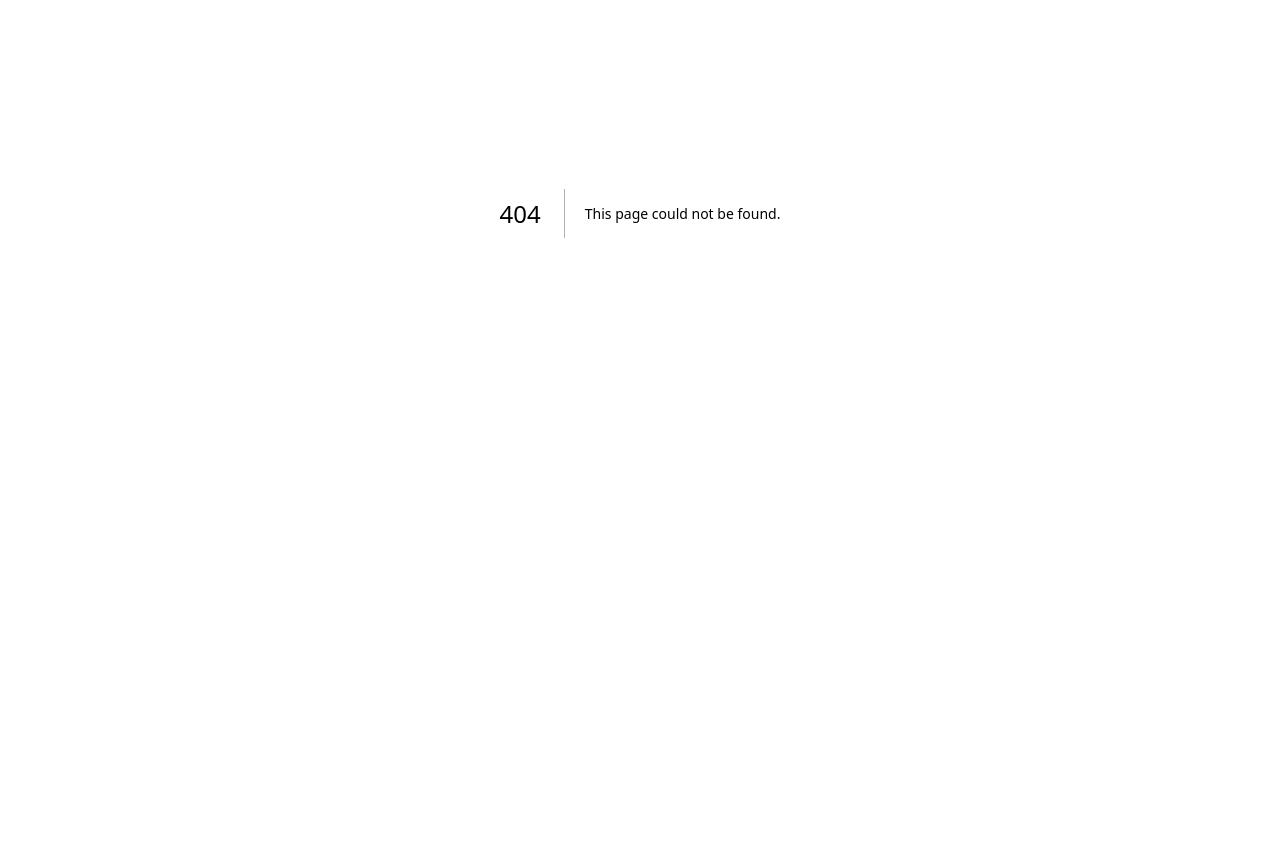
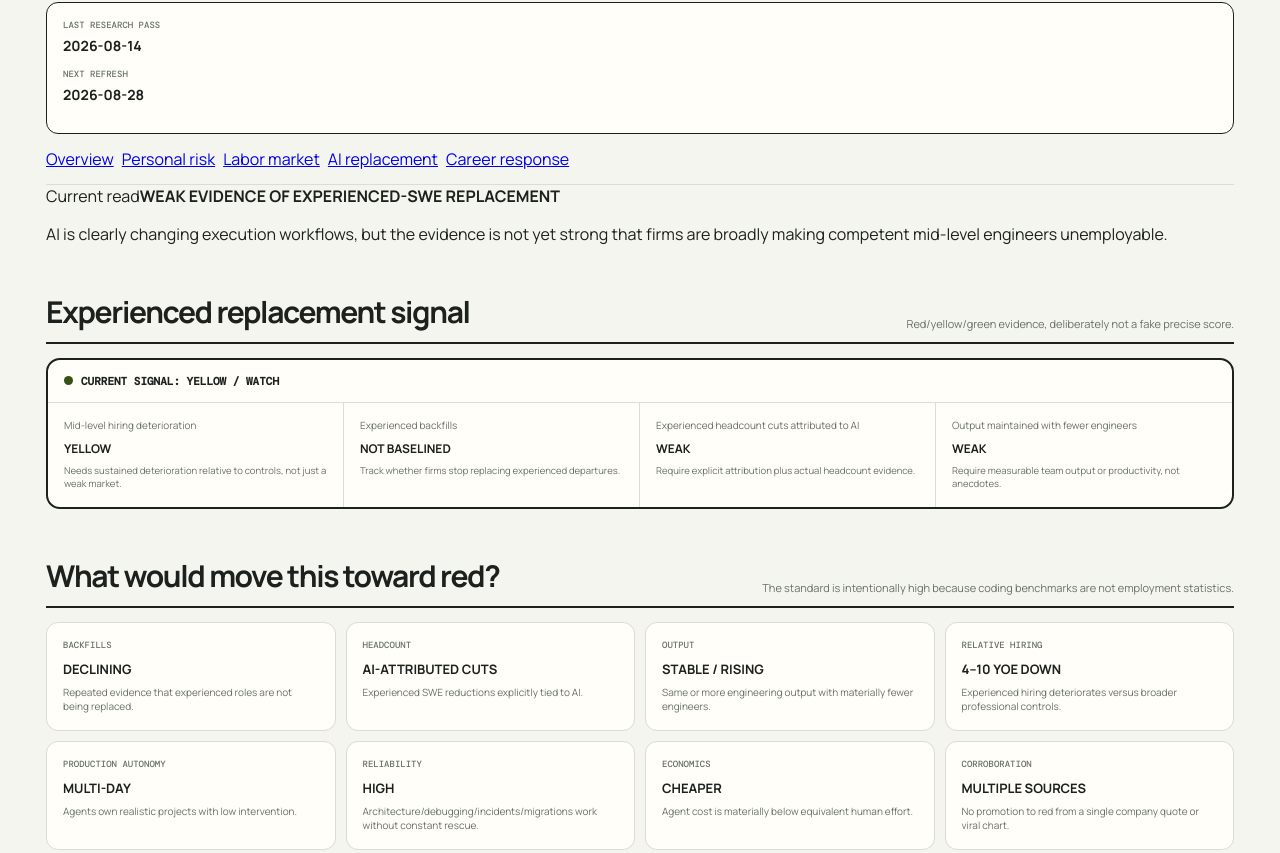
Before and after one commit to JamesWingert/career-helper, a Next.js app: page /ai-dashboard/ai-replacement in a window 1280 px wide. Before the commit this address had no page. Shown: the part 187-1040 px from the top of the page. Before the commit the page ends 800 px from the top, so only its background shows below. Built offline with nearby package versions, Linux system fonts and the light colour scheme.

Commit message:
Add dedicated AI replacement evidence page

```diff
--- /dev/null
+++ b/app/ai-dashboard/ai-replacement/page.tsx
@@ -0,0 +1,66 @@
+import Link from "next/link";
+import { loadLatestSnapshot } from "../../../lib/market-turso";
+import { dashboardData } from "../data";
+import { DashboardNav } from "../dashboard-nav";
+import styles from "../page.module.css";
+
+export const dynamic = "force-dynamic";
+
+export default async function AiReplacementPage() {
+  const d = await loadLatestSnapshot(dashboardData);
+  const maxBenchmark = Math.max(...d.benchmarks.map((x) => x.score));
+  return (
+    <main className={styles.page}>
+      <header className={styles.subTop}>
+        <div><div className={styles.kicker}>AI replacement evidence</div><h1 className={styles.subTitle}>Is AI actually replacing experienced engineers?</h1><p className={styles.dek}>Real headcount substitution comes first. Model capability sits below it and cannot substitute for labor-market evidence.</p></div>
+        <aside className={styles.stamp}><span>Last research pass</span><strong>{d.updatedAt}</strong><span>Next refresh</span><strong>{d.nextRefresh}</strong></aside>
+      </header>
+      <DashboardNav active="replacement" />
+
+      <section className={styles.callout}><span>Current read</span><strong>WEAK EVIDENCE OF EXPERIENCED-SWE REPLACEMENT</strong><p>AI is clearly changing execution workflows, but the evidence is not yet strong that firms are broadly making competent mid-level engineers unemployable.</p></section>
+
+      <section className={styles.section}>
+        <div className={styles.sectionHead}><h2>Experienced replacement signal</h2><p>Red/yellow/green evidence, deliberately not a fake precise score.</p></div>
+        <div className={styles.replacementPanel}>
+          <div className={styles.replacementHeadline}><span className={styles.replacementDot} /><strong>CURRENT SIGNAL: YELLOW / WATCH</strong></div>
+          <div className={styles.replacementGrid}>
+            <article><span>Mid-level hiring deterioration</span><strong>YELLOW</strong><p>Needs sustained deterioration relative to controls, not just a weak market.</p></article>
+            <article><span>Experienced backfills</span><strong>NOT BASELINED</strong><p>Track whether firms stop replacing experienced departures.</p></article>
+            <article><span>Experienced headcount cuts attributed to AI</span><strong>WEAK</strong><p>Require explicit attribution plus actual headcount evidence.</p></article>
+            <article><span>Output maintained with fewer engineers</span><strong>WEAK</strong><p>Require measurable team output or productivity, not anecdotes.</p></article>
+          </div>
+        </div>
+      </section>
+
+      <section className={styles.section}>
+        <div className={styles.sectionHead}><h2>What would move this toward red?</h2><p>The standard is intentionally high because coding benchmarks are not employment statistics.</p></div>
+        <div className={styles.riskGrid}>
+          {[
+            ["Backfills", "DECLINING", "Repeated evidence that experienced roles are not being replaced."],
+            ["Headcount", "AI-ATTRIBUTED CUTS", "Experienced SWE reductions explicitly tied to AI."],
+            ["Output", "STABLE / RISING", "Same or more engineering output with materially fewer engineers."],
+            ["Relative hiring", "4–10 YOE DOWN", "Experienced hiring deteriorates versus broader professional controls."],
+            ["Production autonomy", "MULTI-DAY", "Agents own realistic projects with low intervention."],
+            ["Reliability", "HIGH", "Architecture/debugging/incidents/migrations work without constant rescue."],
+            ["Economics", "CHEAPER", "Agent cost is materially below equivalent human effort."],
+            ["Corroboration", "MULTIPLE SOURCES", "No promotion to red from a single company quote or viral chart."],
+          ].map(([label, value, note]) => <article className={styles.riskCard} key={label}><span className={styles.riskLabel}>{label}</span><strong>{value}</strong><p>{note}</p></article>)}
+        </div>
+      </section>
+
+      <section className={styles.section}>
+        <div className={styles.sectionHead}><h2>Observed labor effects</h2><p>Experience-specific labor evidence stays above benchmark evidence.</p></div>
+        <div className={styles.signalGrid}>{d.signals.map((s) => <article className={styles.signal} key={s.signal}><div className={styles.signalTop}><h3>{s.signal}</h3><span className={styles.badge}>{s.direction}</span></div><div className={styles.signalReading}>{s.reading}</div><p>{s.interpretation}</p><a href={s.source} target="_blank" rel="noreferrer">source ↗</a></article>)}</div>
+      </section>
+
+      <section className={styles.section}>
+        <div className={styles.sectionHead}><h2>Capability, not replacement</h2><p>Useful for forecasting what could happen next, but lower weight than actual experienced-worker outcomes.</p></div>
+        <div className={styles.capabilityNote}><strong>Most important capability threshold:</strong> reliable ownership of messy production work across architecture, debugging, incidents, migrations, cross-service integration, security and performance with low human intervention.</div>
+        <table className={styles.benchmark}><thead><tr><th>Model</th><th>DeepSWE</th><th>Reported cost</th><th>Evaluation</th></tr></thead><tbody>{d.benchmarks.slice(0,5).map((b)=><tr key={b.model}><td>{b.model}</td><td><div className={styles.scoreWrap}><div className={styles.scoreBar}><i style={{width:`${(b.score/maxBenchmark)*100}%`}}/></div><strong>{b.score}%</strong></div></td><td>{b.cost}</td><td>{b.note}</td></tr>)}</tbody></table>
+      </section>
+
+      <footer className={styles.footer}>Benchmark progress can raise future risk without proving present displacement. The replacement signal only strengthens when experienced labor outcomes move with it.</footer>
+      <Link className={styles.back} href="/">← Career gameplan</Link>
+    </main>
+  );
+}
```
